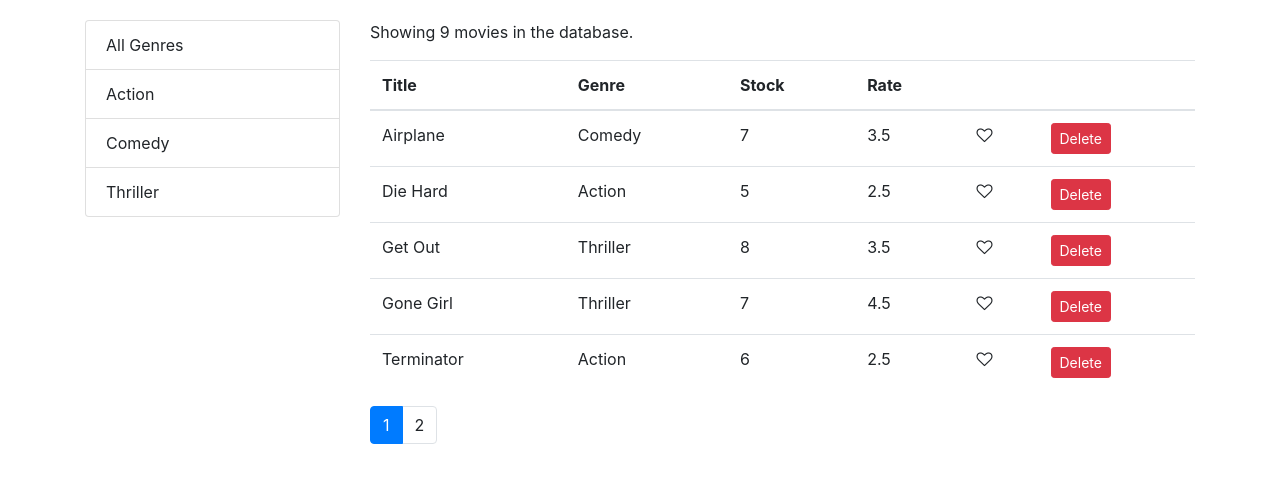
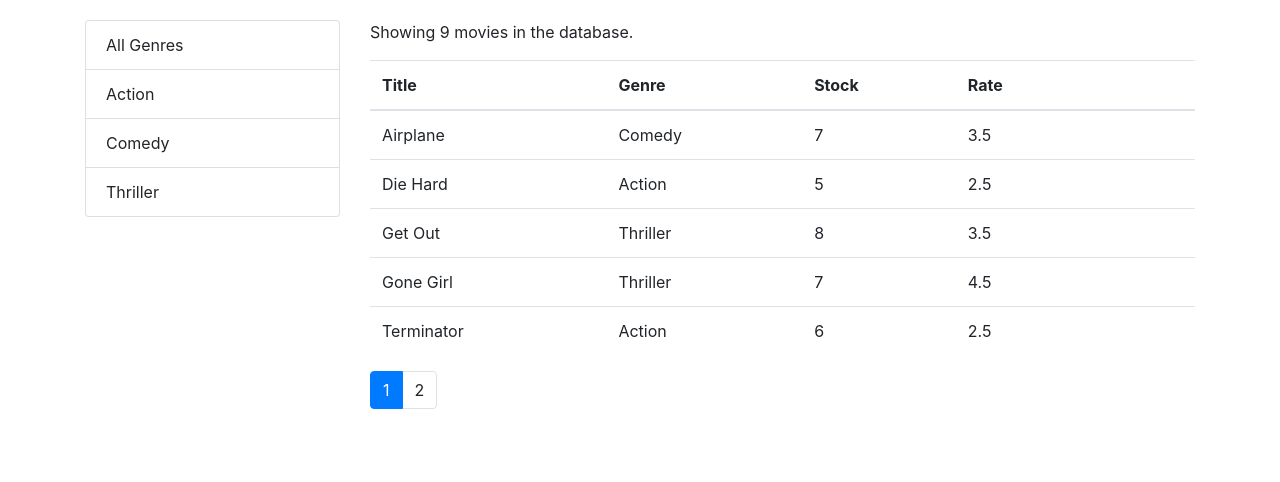
Before and after one commit to gerrymcdonnell/react-vidly, a React (Create React App) app: page / in a window 1280 px wide. Shown: the top 482 px of the page. Built offline with nearby package versions, Linux system fonts and the light colour scheme.

Commit message:
created table body component

```diff
--- /dev/null
+++ b/src/components/common/tableBody.jsx
@@ -0,0 +1,25 @@
+import React, { Component } from 'react';
+import _ from 'lodash';
+
+class TableBody extends Component {
+
+    render() {
+        /**vid84: object destructering pick data props we need */
+
+        const { data, columns } = this.props;
+
+        return (
+            <tbody>
+
+                {/**vid 84 map to table row */}
+                {data.map(item => <tr>
+                    {columns.map(column => <td>{_.get(item,column.path)}</td>)}</tr>
+                )}
+
+            </tbody>
+        );
+
+    }
+}
+
+export default TableBody;
--- a/src/components/movies.jsx
+++ b/src/components/movies.jsx
@@ -116,7 +116,7 @@
         </div>
         <div className="col">
           <p>Showing {filtered.length} movies in the database.</p>
-
+          {/** display the movies component and the various events to the handlers */}
           <MoviesTable
             movies={movies}
             onDelete={this.handleDelete}
--- a/src/components/moviesTable.jsx
+++ b/src/components/moviesTable.jsx
@@ -1,7 +1,10 @@
 import React, { Component } from 'react';
 
 import TableHeader from './common/tableHeader';
+import TableBody from './common/tableBody';
+
 import Like from "./common/like";
+
 
 class MoviesTable extends Component {
 
@@ -26,38 +29,12 @@
                     onSort={onSort}
                 />
 
+                {/**vid 84: create table body component and pass in the movies array */}
+                <TableBody columns={this.columns} data={movies} />
+
                 {/* zen coding tbody>tr>td*4 */}
 
-                <tbody>
-                    {/*vid 38: map each movie object and map to a tr elemenet*/}
-                    {/** vid 39: must use key attribute on element being repeated */}
-                    {movies.map(movie => (
-                        <tr key={movie._id}>
-                            <td>{movie.title}</td>
-                            <td>{movie.genre.name}</td>
-                            <td>{movie.numberInStock}</td>
-                            <td>{movie.dailyRentalRate}</td>
 
-                            <td>
-                                <Like
-                                    liked={movie.liked}
-                                    onClick={() => onLike(movie)}
-                                />
-                            </td>
-                            {/*zen coding button.btn.btn-danger.btn-sm and press TAB at end*/}
-
-                            <td>
-                                {/*to pass an agrumnet use an arrow function for handleDelete */}
-                                <button
-                                    onClick={() => onDelete(movie)}
-                                    className="btn btn-danger btn-sm"
-                                >
-                                    Delete
-                    </button>
-                            </td>
-                        </tr>
-                    ))}
-                </tbody>
             </table>
         );
     }
```
